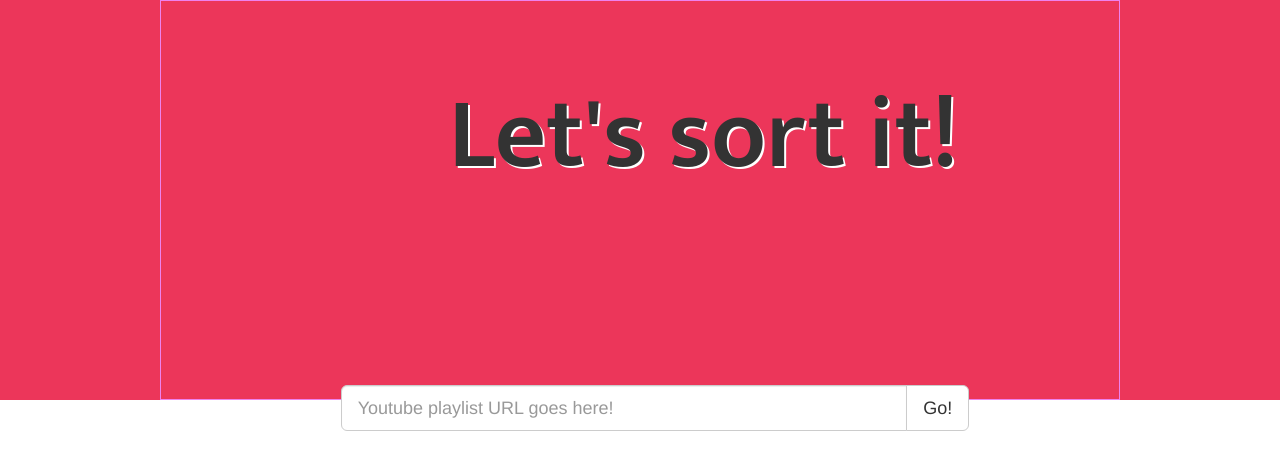
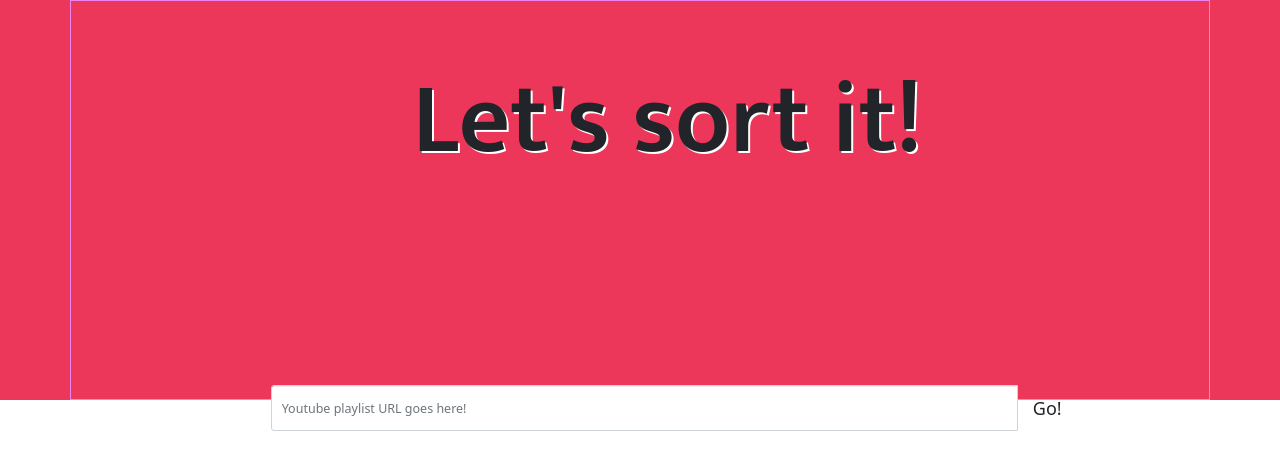
Before and after one commit to nish17/youtube-playlist-sorter, a React (Vite) app: page / in a window 1280 px wide. Shown: the top 470 px of the page. Built offline with nearby package versions, Linux system fonts and the light colour scheme; no server answers; a web font is replaced by a local one.

Commit message:
use new container

```diff
--- a/src/App.js
+++ b/src/App.js
@@ -1,20 +1,24 @@
 import React from 'react';
 import { render } from 'react-dom';
+import 'bootstrap/dist/css/bootstrap.min.css';
+import Container from 'react-bootstrap/Container'
 // import Login from './Login';
 import Dashboard from './Dashboard';
 import Footer from './Footer';
 const App = () => {
   return (
-    <section className='main-section'>
-      <div className='container'>
+    <div className='main-section'>
+      {/* <div className='container'> */}
+      <Container>
         <div className='main-header'>
           <h1 className='main-title'>Let's sort it!</h1>
         </div>
         <Dashboard />
         {/* <Login /> */}
         {/* <Footer /> */}
-      </div>
-    </section>
+      {/* </div> */}
+      </Container>
+    </div>
   );
 };
 
```
